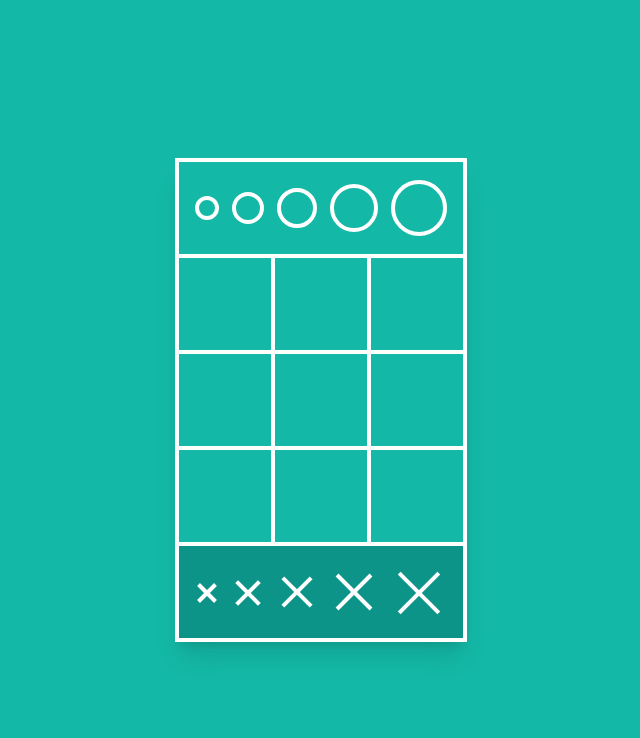
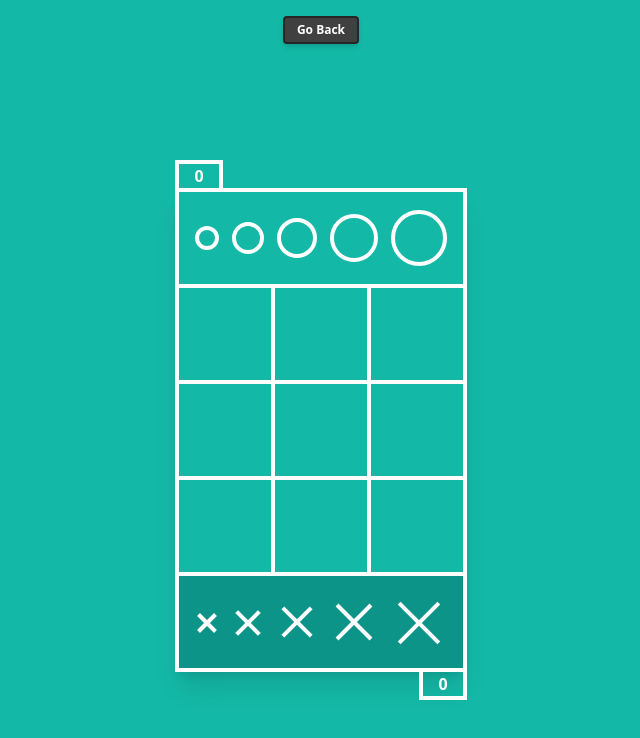
Before and after one commit to itzmeowww/beyond-tic-tac-toe, a Next.js app: page /play in a window 1280 px wide. Shown: the top 738 px of the page, without its empty margins (319-959 px from the left). Built offline with nearby package versions, Linux system fonts and the light colour scheme.

Commit message:
add score

```diff
--- a/components/Game.tsx
+++ b/components/Game.tsx
@@ -8,7 +8,7 @@ import type { boardStatusType } from "../types/boardStatusType";
 type Props = {
     xPlayer?: string
     oPlayer?: string
-    qTable?: any
+    flipScore?: boolean
 }
 
 
@@ -16,7 +16,7 @@ export const gameSettings = { tableWidth: 3, tableHeight: 3, goal: 3, sizes: [1,
 
 
 
-const Game = ({ xPlayer = 'human', oPlayer = 'human' }: Props) => {
+const Game = ({ xPlayer = 'human', oPlayer = 'human', flipScore = false }: Props) => {
     const isMounted = useRef(false);
 
     const initialBoardStatus: boardStatusType = {
@@ -35,6 +35,8 @@ const Game = ({ xPlayer = 'human', oPlayer = 'human' }: Props) => {
     const [player, setPlayer] = useState("x")
     const [winner, setWinner] = useState("")
 
+    const [xScore, setXscore] = useState(0)
+    const [oScore, setOscore] = useState(0)
     const [sizeIdx, setSizeIdx] = useState(-1)
 
 
@@ -81,6 +83,7 @@ const Game = ({ xPlayer = 'human', oPlayer = 'human' }: Props) => {
 
         if (ret.status == 'x') {
             setWinner('x')
+            setXscore(xScore + 1)
             setCompletedLines((prev) => {
                 prev[ret.completedLine] = true
                 return prev
@@ -88,6 +91,7 @@ const Game = ({ xPlayer = 'human', oPlayer = 'human' }: Props) => {
         }
         else if (ret.status == 'o') {
             setWinner('o')
+            setOscore(oScore + 1)
             setCompletedLines((prev) => {
                 prev[ret.completedLine] = true
                 return prev
@@ -154,16 +158,24 @@ const Game = ({ xPlayer = 'human', oPlayer = 'human' }: Props) => {
         setCompletedLines([false, false, false, false, false, false, false, false])
     }
     return (
+
+
         <div className="w-full relative flex h-screen flex-col items-center justify-center bg-teal-500 overflow-hidden">
-
             <PopUpCard reset={reset} winner={winner} />
             <animated.div style={fadeIn} className="">
-                {/* <a href="/" onClick={reset} className='border-2 border-neutral-800 px-3 py-1 rounded bg-neutral-700 hover:bg-neutral-800 text-white shadow-md font-semibold transition-colors text-xs'>
-                    Go Back
-                </a> */}
+
                 {/* <div className="text-white font-mono text-sm text-left px-2 h-6 w-full bg-black border-white border-4 border-b-0">
                     AI
                 </div> */}
+                <div className="w-full relative">
+                    <div className="left-0 absolute border-4 w-12 text-center -bottom-1 border-white text-white font-bold">
+                        <div className={`${flipScore ? 'rotate-180' : ''}`}>
+
+
+                            {oScore}
+                        </div>
+                    </div>
+                </div>
                 <div className="shadow-xl" >
                     <div className={`w-full border-white h-24 border-4 border-b-0 flex items-center justify-between px-4 ${player == 'o' ? 'bg-teal-600' : 'bg-transparent'}`}>
 
@@ -211,8 +223,14 @@ const Game = ({ xPlayer = 'human', oPlayer = 'human' }: Props) => {
                     </div>
 
                 </div>
+                <div className="w-full relative">
+                    <div className="right-0 absolute border-4 w-12 text-center -top-1 border-white text-white font-bold">
+                        {xScore}
+                    </div>
+                </div>
             </animated.div >
         </div >
+
     );
 }
 
--- a/pages/ai/easy.tsx
+++ b/pages/ai/easy.tsx
@@ -26,6 +26,9 @@ const Play = () => {
                 <meta property="twitter:description" content="An upgraded tic-tac-toe, more challenging and more fun!" />
                 <meta property="twitter:image" content="https://beyond-tic-tac-toe.vercel.app/preview.jpeg" />
             </Head>
+            <a href="/" className='border-2 my-4 border-neutral-800 px-3 py-1 rounded bg-neutral-700 hover:bg-neutral-800 text-white shadow-md font-semibold transition-colors text-xs'>
+                Go Back
+            </a>
             <Game oPlayer="random" />
         </div >
     );
--- a/pages/ai/index.tsx
+++ b/pages/ai/index.tsx
@@ -87,8 +87,8 @@ const Home: NextPage = () => {
         </div>
       </main>
 
-      <footer className="flex flex-col h-24 w-full  text-white  items-center justify-center border-t">
-        <h1>Code is available on <a href='https://github.com/itzmeowww/beyond-tic-tac-toe' target='_blank' className='text-sm underline'>Github!</a></h1>
+      <footer className="flex flex-col h-24 w-full  text-white  items-center justify-center border-t bg-teal-500 ">
+        <h1>Code is available on <a href='https://github.com/itzmeowww/beyond-tic-tac-toe' target='_blank' className='text-sm underline'>GitHub</a></h1>
         <h1>This project was inspired by this <a href='https://youtu.be/3q8Gh3yA9pw' target='_blank' className='text-sm underline'>video</a></h1>
 
       </footer>
--- a/pages/ai/medium.tsx
+++ b/pages/ai/medium.tsx
@@ -26,6 +26,9 @@ const Play = () => {
                 <meta property="twitter:description" content="An upgraded tic-tac-toe, more challenging and more fun!" />
                 <meta property="twitter:image" content="https://beyond-tic-tac-toe.vercel.app/preview.jpeg" />
             </Head>
+            <a href="/" className='border-2 my-4 border-neutral-800 px-3 py-1 rounded bg-neutral-700 hover:bg-neutral-800 text-white shadow-md font-semibold transition-colors text-xs'>
+                Go Back
+            </a>
             <Game oPlayer="minimax" />
         </div >
     );
--- a/pages/index.tsx
+++ b/pages/index.tsx
@@ -90,8 +90,8 @@ const Home: NextPage = () => {
         </div>
       </main>
 
-      <footer className="flex flex-col h-24 w-full  text-white  items-center justify-center border-t">
-        <h1>Code is available on <a href='https://github.com/itzmeowww/beyond-tic-tac-toe' target='_blank' className='text-sm underline'>Github!</a></h1>
+      <footer className="flex flex-col h-24 w-full  text-white  items-center justify-center border-t bg-teal-500 ">
+        <h1>Code is available on <a href='https://github.com/itzmeowww/beyond-tic-tac-toe' target='_blank' className='text-sm underline'>GitHub</a></h1>
         <h1>This project was inspired by this <a href='https://youtu.be/3q8Gh3yA9pw' target='_blank' className='text-sm underline'>video</a></h1>
 
       </footer>
--- a/pages/play.tsx
+++ b/pages/play.tsx
@@ -5,6 +5,9 @@ import Game from "../components/Game";
 const Play = () => {
     return (
         <div className="relative flex h-screen flex-col items-center justify-center bg-teal-500 overflow-hidden">
+            <a href="/" className='border-2 my-4 border-neutral-800 px-3 py-1 rounded bg-neutral-700 hover:bg-neutral-800 text-white shadow-md font-semibold transition-colors text-xs'>
+                Go Back
+            </a>
             <Head>
                 <link rel="icon" href="/icon.jpeg" />
                 <title>Play - Beyond Tic Tac Toe</title>
```
